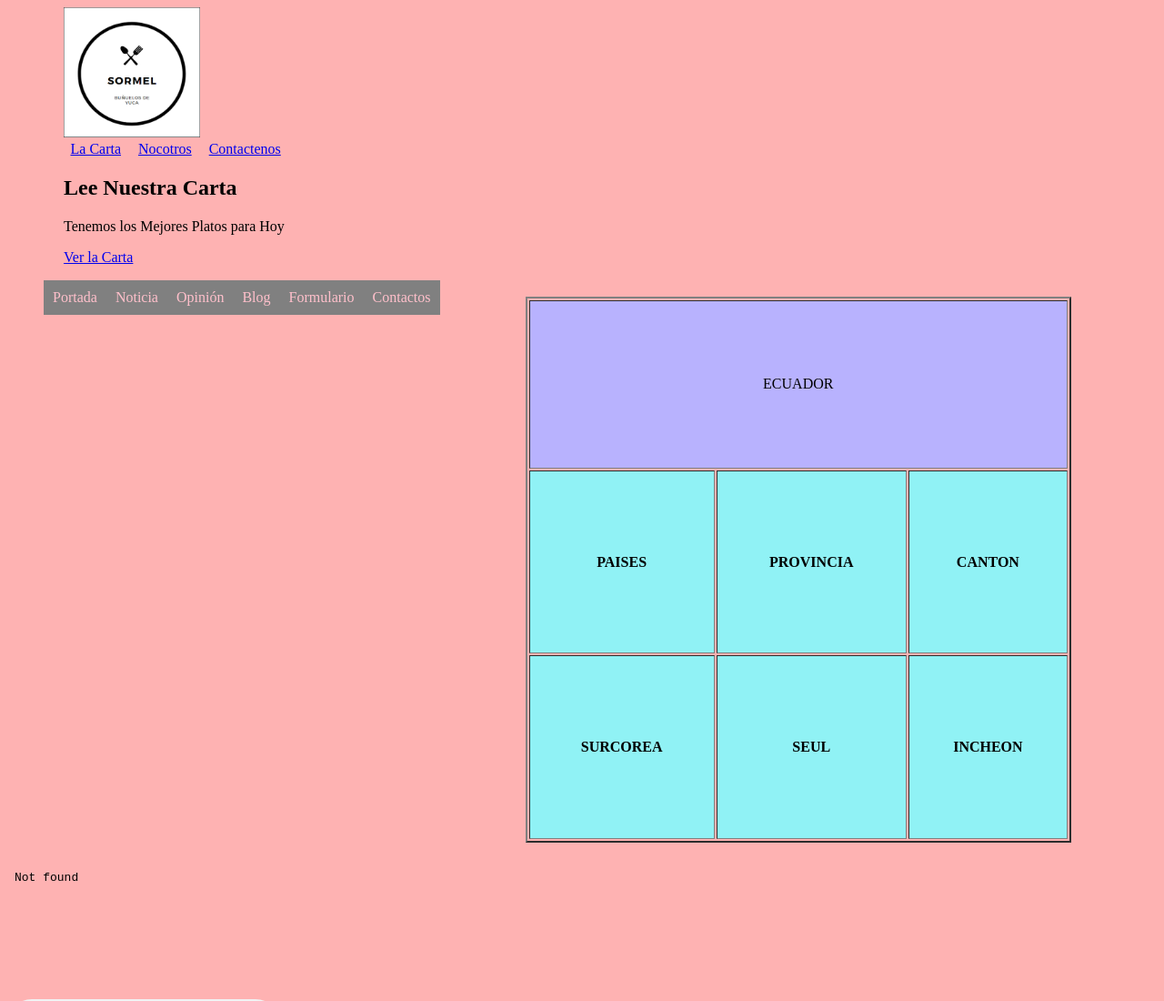
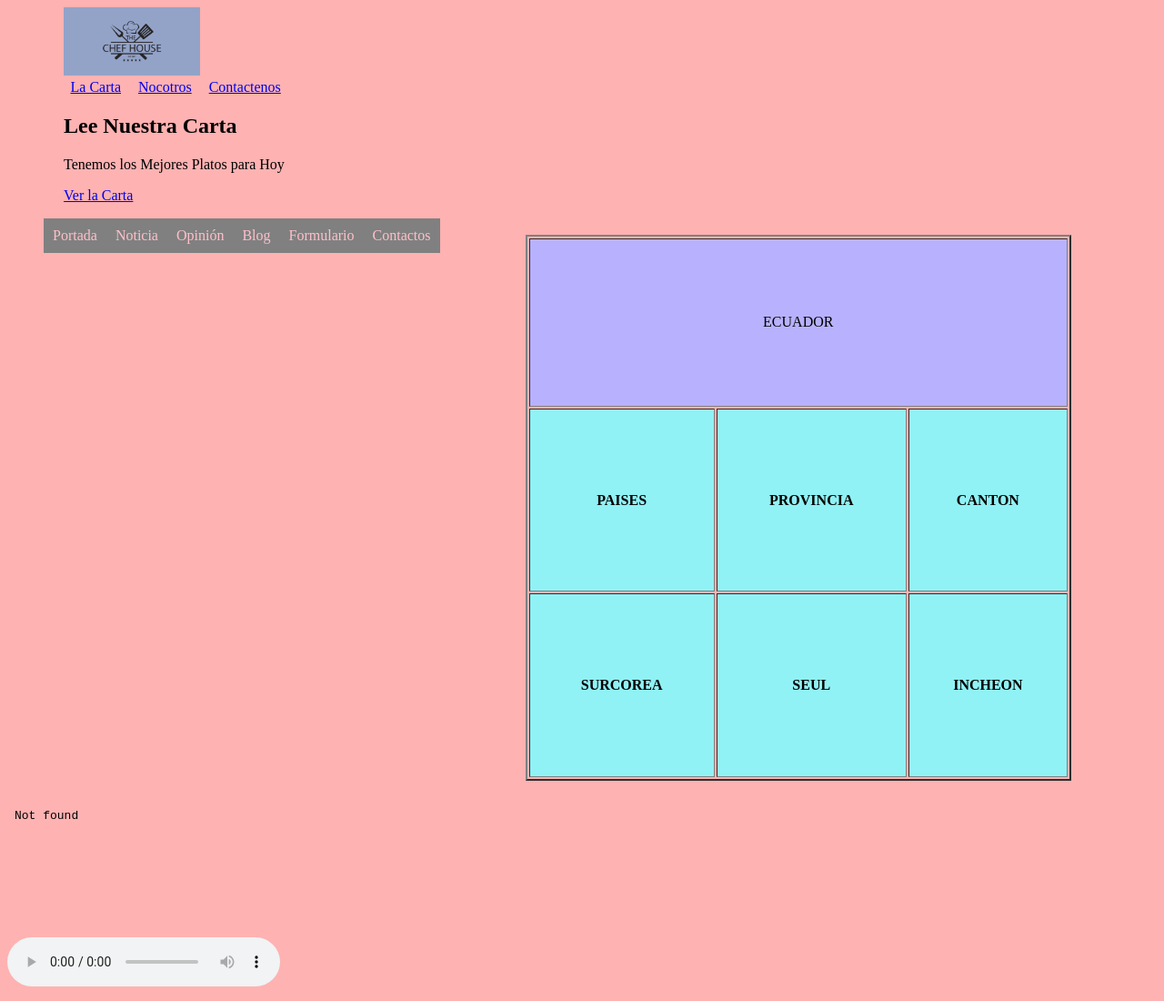
Before and after one commit to sorayabeltran/terceroinfo, a plain HTML site: page index.html in a window 1280 px wide. Shown: the top 1100 px of the page at 91% size. Drawn offline with Linux system fonts and the light colour scheme.

Commit message:
Add files via upload

```diff
--- a/index.html
+++ b/index.html
@@ -8,7 +8,7 @@
 <body>
   <header>
     <div class="container">
-    <img src="SORLOGO.PNG" width="150">
+    <img src="THE CHEF HOUSE.PNG" width="150">
       <nav class="menu">
         <a href="index.html#lacarta">La Carta</a>
         <a href="index.html">Nocotros</a>
```
Also changed, not shown: THE CHEF HOUSE.png (added).
